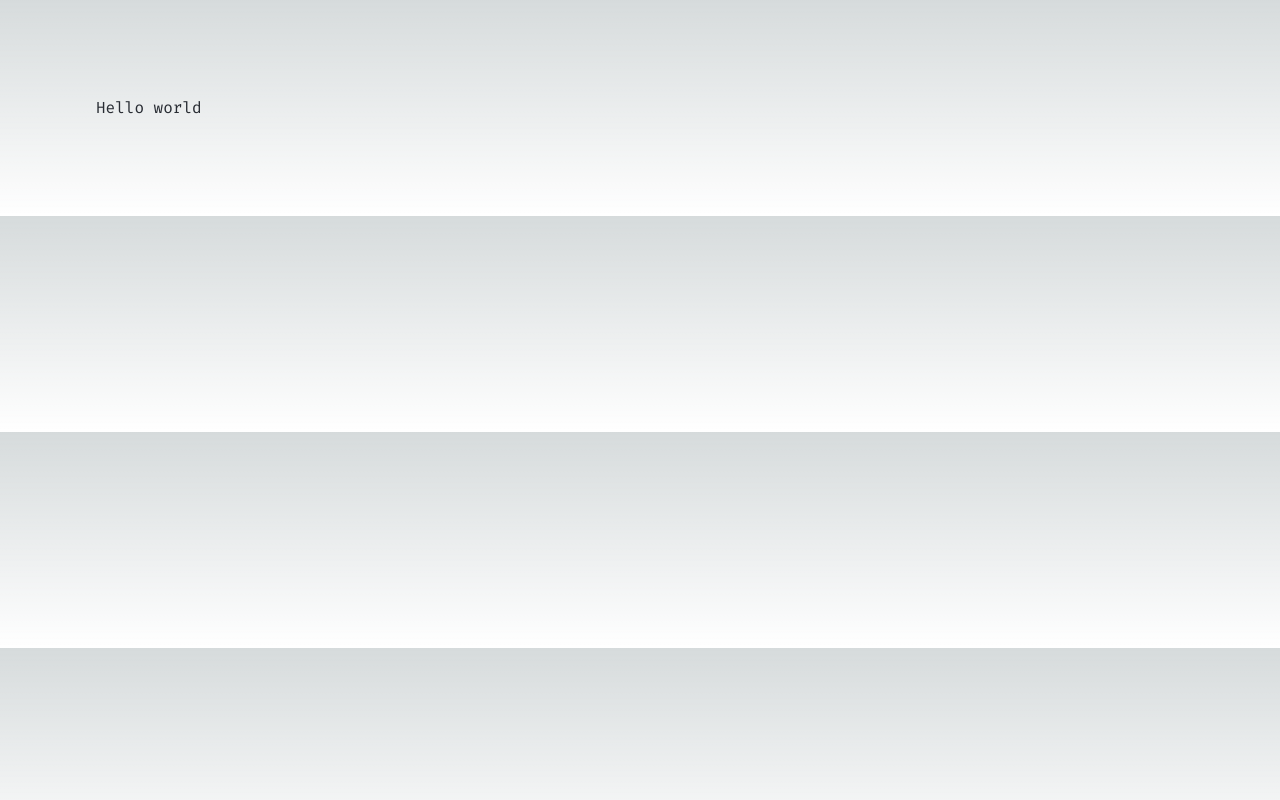
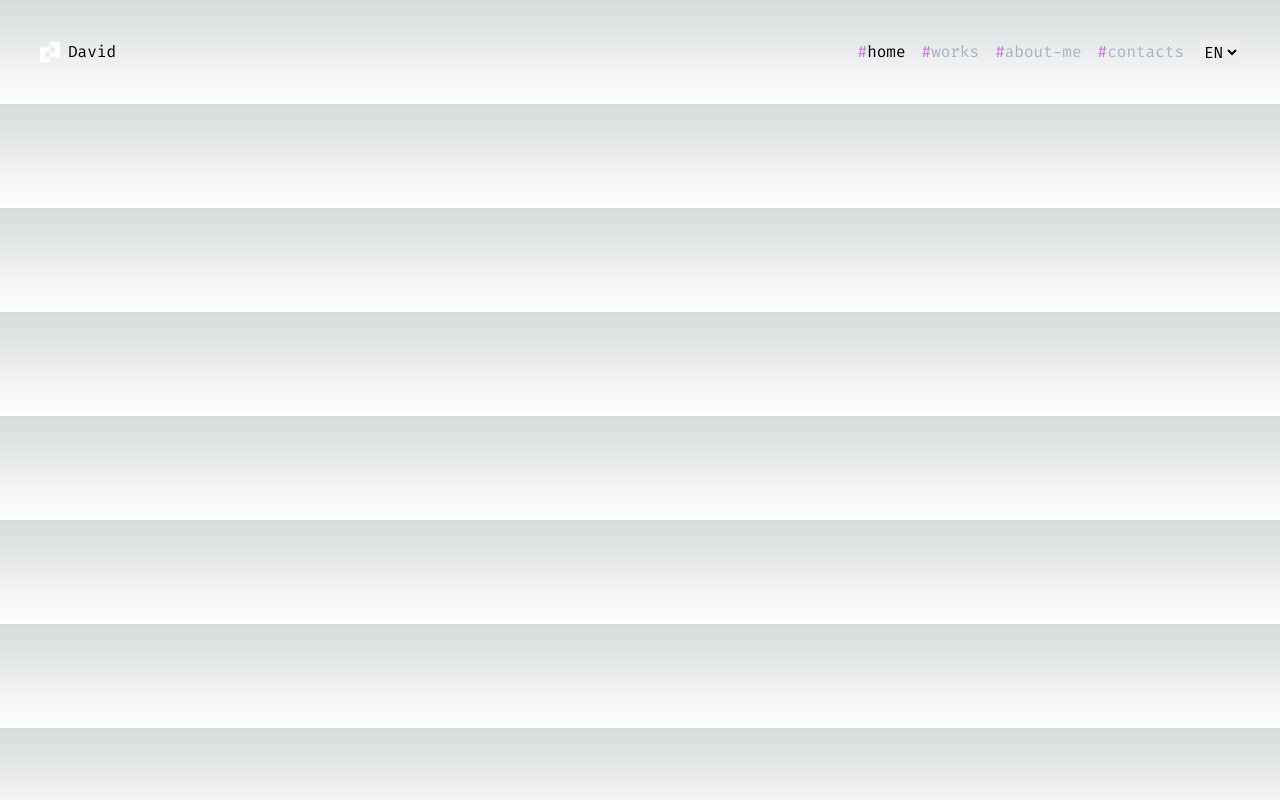
Before and after one commit to gsngdavid/portfolio, a Next.js app: page / in a window 1280 px wide. Built offline with nearby package versions, Linux system fonts and the light colour scheme.

Commit message:
feat: add header

```diff
--- /dev/null
+++ b/src/app/components/Header.tsx
@@ -0,0 +1,26 @@
+import Image from "next/image";
+import Link from "next/link";
+
+function Header() {
+  return (
+    <div className="flex justify-between items-center">
+      <Link href="#" className="flex gap-2 items-center">
+        <Image src="/images/logo.png" alt="Logo" width={20} height={20} />
+        <span>David</span>
+      </Link>
+      <div className="flex gap-4">
+        <Link href="#"><span className="text-primary">#</span>home</Link>
+        <Link href="#" className="text-gray"><span className="text-primary">#</span>works</Link>
+        <Link href="#" className="text-gray"><span className="text-primary">#</span>about-me</Link>
+        <Link href="#" className="text-gray"><span className="text-primary">#</span>contacts</Link>
+        <select name="lang" id="">
+            <option value="english">EN</option>
+            <option value="french">FR</option>
+            <option value="german">GR</option>
+        </select>
+      </div>
+    </div>
+  );
+}
+
+export default Header;
--- a/src/app/page.tsx
+++ b/src/app/page.tsx
@@ -1,9 +1,12 @@
 import Image from 'next/image'
+import Header from './components/Header'
 
 export default function Home() {
   return (
-    <main className="p-24">
-      <h1 className='text-background'>Hello world</h1>
+    <main className="p-10">
+      <div>
+        <Header />
+      </div>
     </main>
   )
 }
```
Also changed, not shown: public/images/Logo.png (added).
